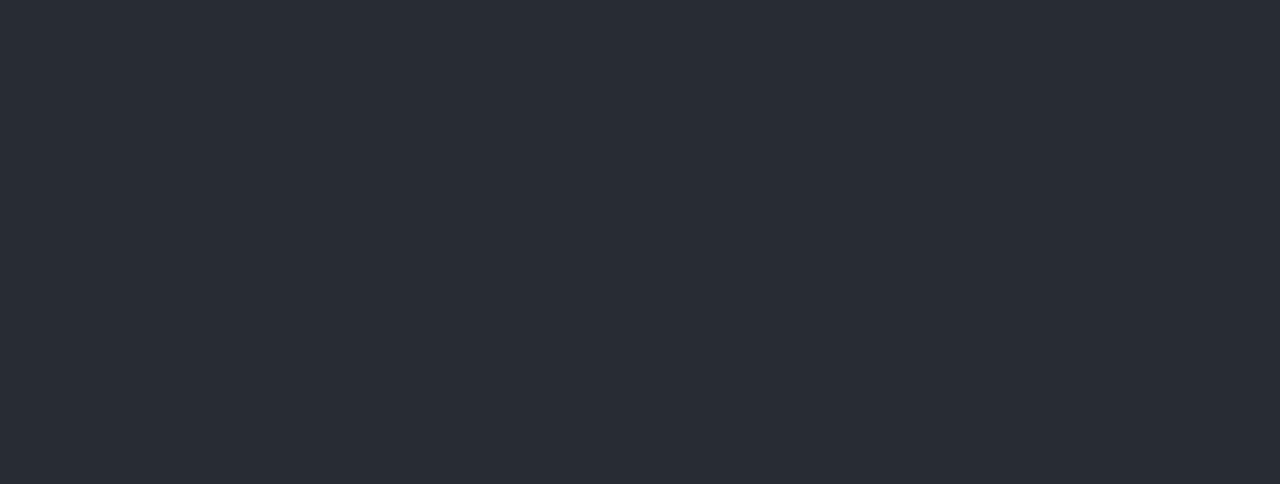
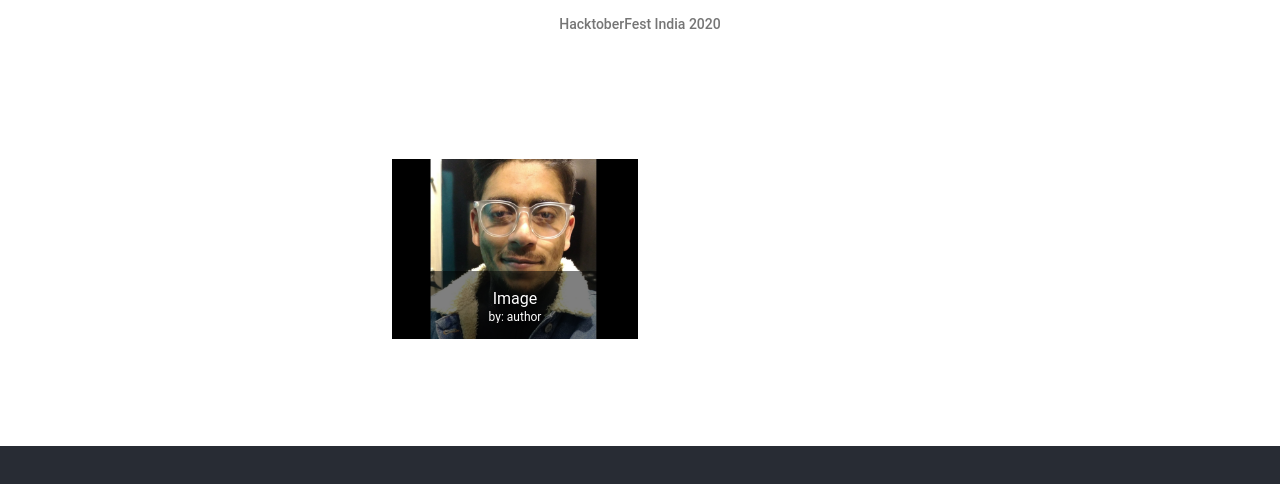
Before and after one commit to wannabecoder21/myfirstpr, a React (Create React App) app: page / in a window 1280 px wide. Shown: the top 484 px of the page. Built offline with nearby package versions, Linux system fonts and the light colour scheme.

Commit message:
feat: loads dashboard with tiles

```diff
--- a/src/App.tsx
+++ b/src/App.tsx
@@ -1,8 +1,13 @@
 import React from "react";
 import "./App.css";
+import Dashboard from "./components/Dashboard";
 
 function App() {
-  return <div className="App"></div>;
+  return (
+    <div className="App">
+      <Dashboard />
+    </div>
+  );
 }
 
 export default App;
--- /dev/null
+++ b/src/components/Dashboard.tsx
@@ -0,0 +1,57 @@
+import React from "react";
+import { Theme, createStyles, makeStyles } from "@material-ui/core/styles";
+import GridList from "@material-ui/core/GridList";
+import GridListTile from "@material-ui/core/GridListTile";
+import GridListTileBar from "@material-ui/core/GridListTileBar";
+import ListSubheader from "@material-ui/core/ListSubheader";
+
+const useStyles = makeStyles((theme: Theme) =>
+  createStyles({
+    root: {
+      display: "flex",
+      flexWrap: "wrap",
+      justifyContent: "space-around",
+      overflow: "hidden",
+      backgroundColor: theme.palette.background.paper,
+    },
+    gridList: {
+      width: 500,
+      height: 450,
+    },
+    icon: {
+      color: "rgba(255, 255, 255, 0.54)",
+    },
+  })
+);
+
+const tileData = [
+  {
+    img: "/contributors/mukarramali.jpg",
+    title: "Image",
+    author: "author",
+  },
+];
+export default function Dashboard() {
+  const classes = useStyles();
+
+  return (
+    <div className={classes.root}>
+      <GridList cellHeight={180} className={classes.gridList}>
+        <GridListTile key="Subheader" cols={2} style={{ height: "auto" }}>
+          <ListSubheader component="div">
+            HacktoberFest India 2020
+          </ListSubheader>
+        </GridListTile>
+        {tileData.map((tile) => (
+          <GridListTile key={tile.img}>
+            <img src={tile.img} alt={tile.title} />
+            <GridListTileBar
+              title={tile.title}
+              subtitle={<span>by: {tile.author}</span>}
+            />
+          </GridListTile>
+        ))}
+      </GridList>
+    </div>
+  );
+}
```
Also changed, not shown: public/contributors/mukarramali.jpg (added).
